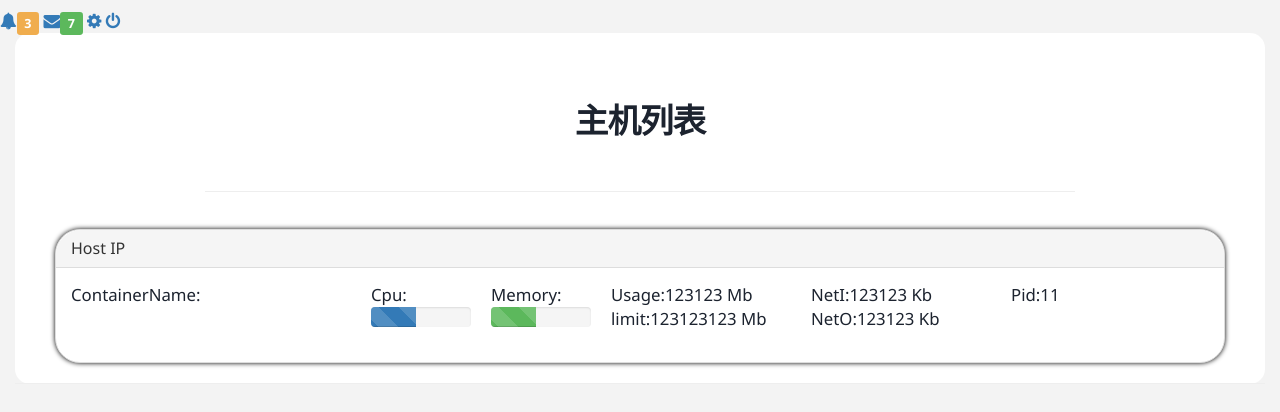
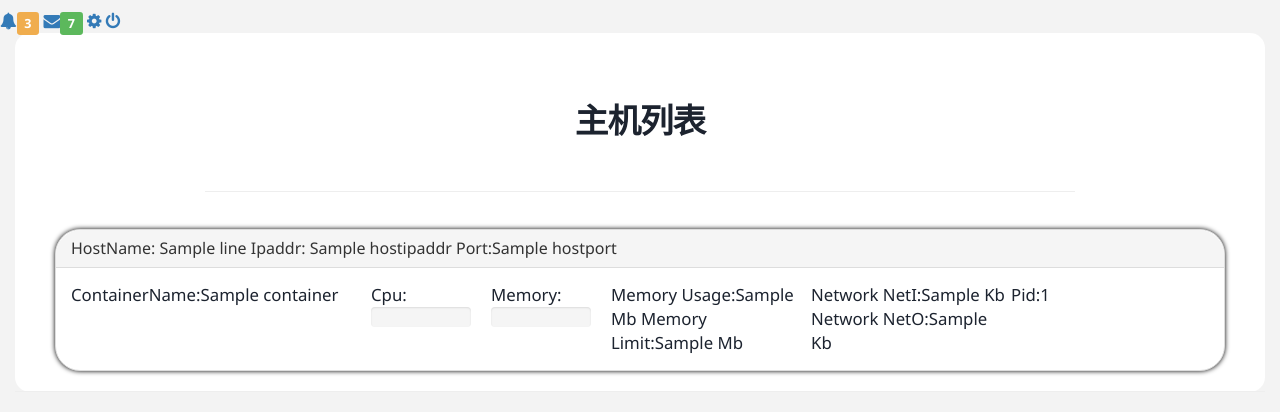
Before and after one commit to xujingrui/appweb, a Flask app: template templates/container_list.html in a window 1280 px wide. Shown: the part 1107-1519 px from the top of the page. Before the commit the page ends 1473 px from the top, so only its background shows below. Run offline with Flask 2, Linux system fonts and the light colour scheme; the template is opened without the code that fills it: most values are stand-ins (such as "Sample title", 1, 10 or a date in 2020); some libraries are stand-ins or nearby versions.

Commit message:
更新docker列表查询状态

```diff
--- a/appweb.py
+++ b/appweb.py
@@ -116,8 +116,9 @@ def docker(id):
             return render_template('hostlist.html',items=items)
     if id == 'container_list':
         items = DockerList.query.all()[:]
-        print DockerStatus(items)
-        return render_template('container_list.html')
+        data =  DockerStatus(items)
+        print data
+        return render_template('container_list.html',data=data)
 
 @app.route('/CMDB/')
 def CMDB():
--- a/templates/container_list.html
+++ b/templates/container_list.html
@@ -17,19 +17,20 @@
 </header>
 
 
-
+{% for line in data %}
   <div class="panel panel-default" style="box-shadow:0px 0px 5px #000;width: 1170px;margin: 0 auto;border-radius:25px">
     <div class="panel-heading" style="border-radius:25px 25px 0 0">
-     <h3 class="panel-title">Host IP</h3>
+     <h3 class="panel-title">HostName: {{ line.hostname }}  Ipaddr: {{ line.hostipaddr }}  Port:{{ line.hostport }}</h3>
     </div>
+{% for i in line.containers %}
     <div class="panel-body">
         <div style="width: 300px;float:left;">
-      <div style="float:left">ContainerName:</div>
+      <div style="float:left">ContainerName:{{ i.container_name }}</div>
         </div>
         <div style="width: 120px;float:left;">
       <div style="float:left">Cpu:</div>
       <div class="progress divll" style="width: 100px;float:left">
-        <div class="progress-bar progress-bar-striped active" role="progressbar" aria-valuenow="45" aria-valuemin="0" aria-valuemax="100" style="width: 45%">
+        <div class="progress-bar progress-bar-striped active" role="progressbar" aria-valuenow="45" aria-valuemin="0" aria-valuemax="100" style="width: {{ i.container_CPU }}%">
           <span class="sr-only">45% Complete</span>
         </div>
        </div>
@@ -37,26 +38,28 @@
         <div style="width: 120px;float:left;">
       <div style="float:left">Memory:</div>
       <div class="progress divll" style="width: 100px;float:left">
-        <div class="progress-bar progress-bar-success progress-bar-striped active" role="progressbar" aria-valuenow="45" aria-valuemin="0" aria-valuemax="100" style="width: 45%">
+        <div class="progress-bar progress-bar-success progress-bar-striped active" role="progressbar" aria-valuenow="45" aria-valuemin="0" aria-valuemax="100" style="width: {{ i.container_MEN }}%">
           <span class="sr-only">45% Complete</span>
         </div>
        </div>
             </div>
             <div style="width: 200px;float:left;">
-                <span>Usage:123123 Mb limit:123123123 Mb</span>
+                <span>Memory Usage:{{ i.container_menusage }} Mb Memory Limit:{{ i.container_menlimit }} Mb</span>
                 </div>
                 <div style="width: 200px;float:left;">
-                <span>NetI:123123 Kb NetO:123123 Kb</span>
+                <span>Network NetI:{{ i.container_neti }} Kb Network NetO:{{ i.container_neto }} Kb</span>
                 </div>
                 <div style="width: 100px;float:left;">
-                <span>Pid:11</span>
+                <span>Pid:{{ i.container_PID }}</span>
                 </div>
 
 
         </div>
+    {% endfor %}
+
 
 </div>
     <hr>
-
+{% endfor %}
 
 {% endblock %}
```
